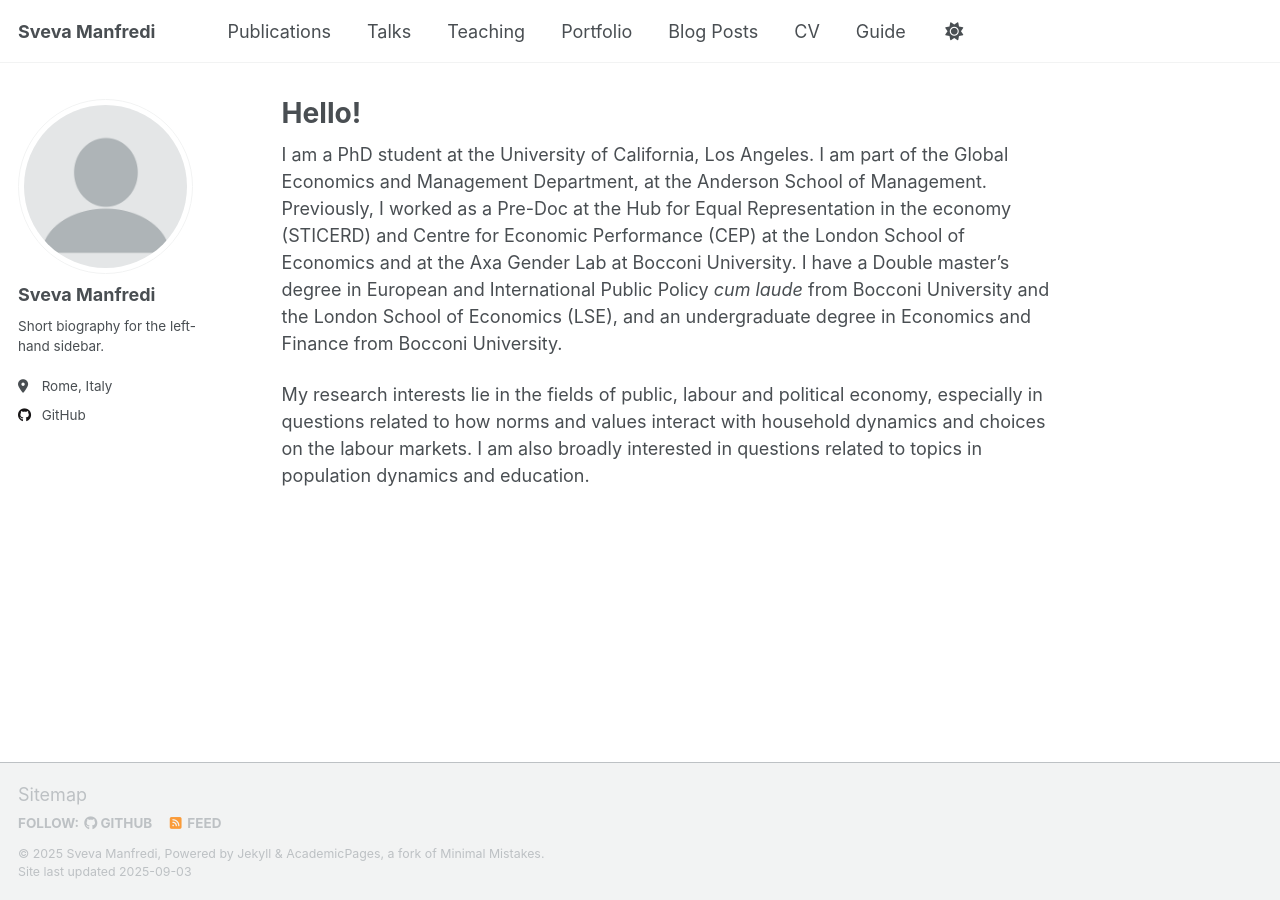
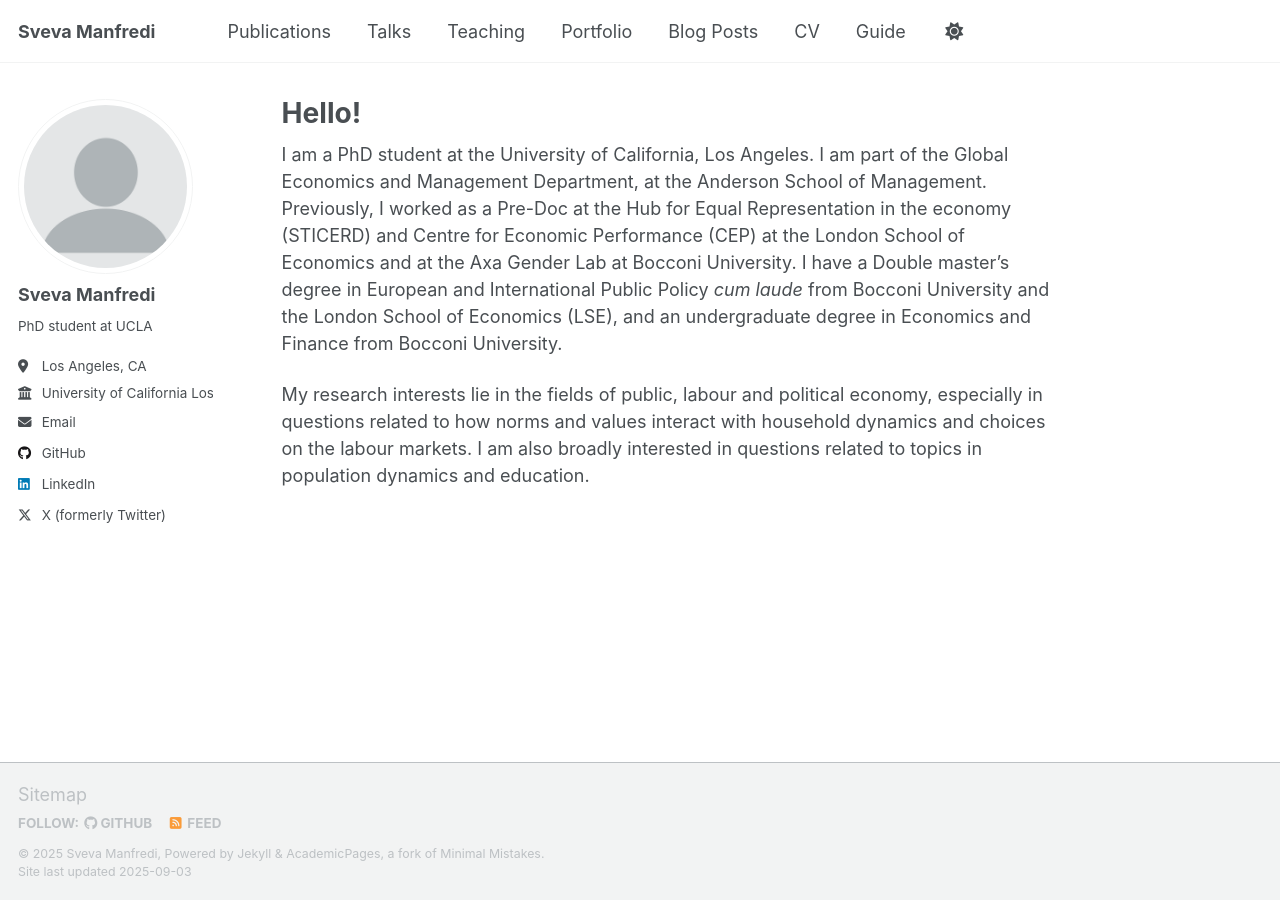
Before and after one commit to svemanfre/svemanfre.github.io, a Jekyll site: the page built from _pages/about.md, in a window 1280 px wide. Built offline with Jekyll 4.4.1, drawn with Linux system fonts in a browser that asks for light colours; a script that is not in the unit is left out.

Commit message:
Update _config.yml

```diff
--- a/_config.yml
+++ b/_config.yml
@@ -18,11 +18,11 @@ author:
   avatar    : "profile.png"            # put your image in /images or root as used by the theme
   name      : "Sveva Manfredi"
   pronouns  :                           # e.g., "she/her"
-  bio       : "Short biography for the left-hand sidebar."
-  location  : "Rome, Italy"
-  employer  :                           # e.g., "University of ..."
+  bio       : "PhD student at UCLA"
+  location  : "Los Angeles, CA"
+  employer  : "University of California Los Angeles"
   uri       :                           # personal homepage if different from this site
-  email     :                           # e.g., "name@uni.it"
+  email     :  "svemanfre@ucla.edu"
 
   # Academic websites
   academia      :
@@ -55,7 +55,7 @@ author:
   keybase       :
   instagram     :
   lastfm        :
-  linkedin      :                       # e.g., "sveva-manfredi"
+  linkedin      : "sveva-manfredi-38160b182"
   mastodon      :                       # e.g., "https://mastodon.social/@yourhandle"
   medium        :
   pinterest     :
@@ -63,7 +63,7 @@ author:
   steam         :
   telegram      :
   tumblr        :
-  twitter       :                       # X/Twitter username only, no @
+  twitter       : "svevam3"
   vine          :
   weibo         :
   wikipedia     :
```
